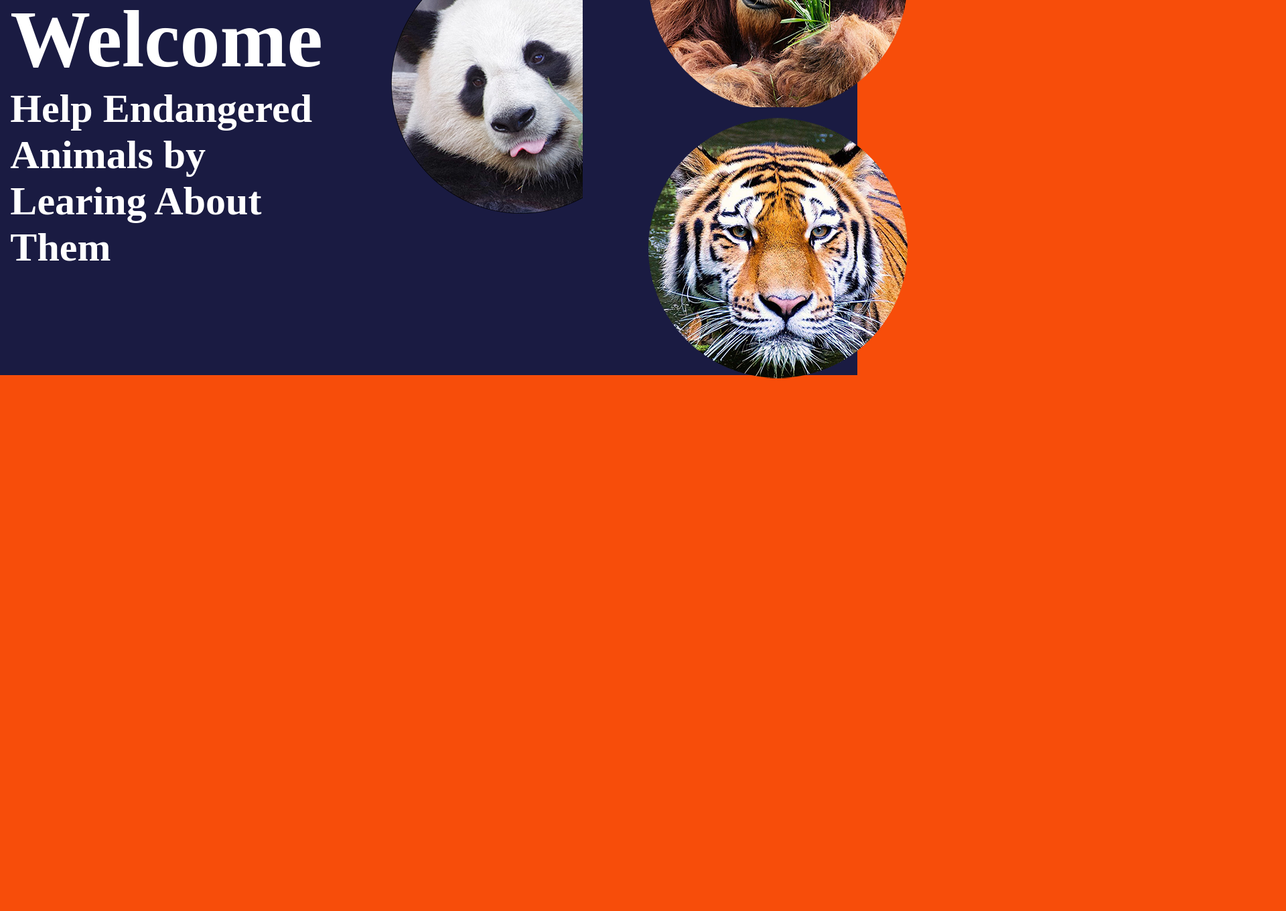
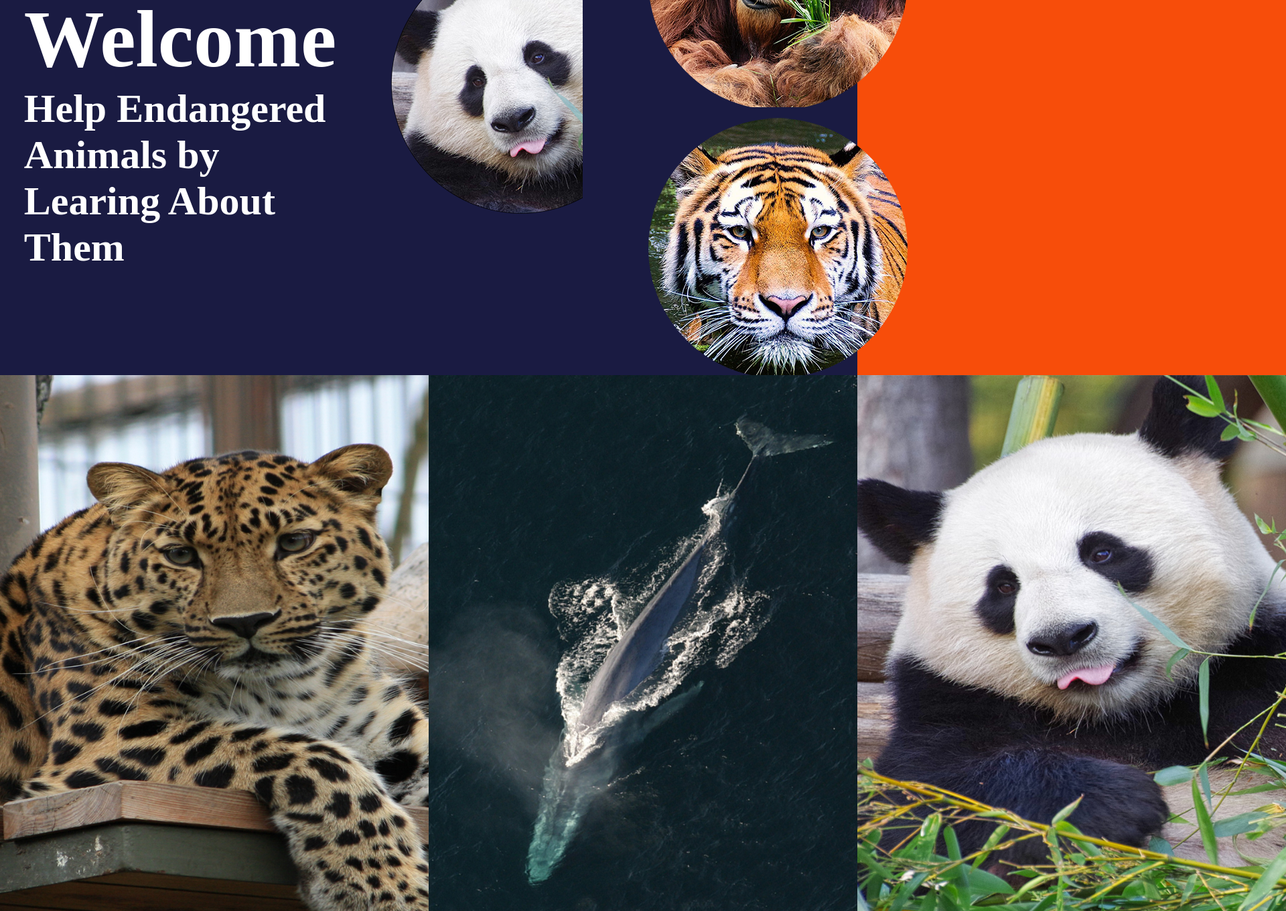
Before and after one commit to shakaliahbishell/Endangered-Animals-website, a plain HTML site: page index.html in a window 1280 px wide. Shown: the part 240-1600 px from the top of the page at 67% size, 1920 px wide, since content can reach past the window. Before the commit the page ends 992 px from the top, so only its background shows below. Drawn offline with Linux system fonts and the light colour scheme.

Commit message:
development sprint 2
added in the slideshow on homepage images and hover effect on main page images.

```diff
--- a/css/endangered_animal.css
+++ b/css/endangered_animal.css
@@ -3,8 +3,15 @@ body{
 	margin:0;
 	width:100vw;
 	height:100vh;
+	overflow-x:hidden;
 	}
-
+#homescreen{
+	background-color:red;
+	margin:0;
+	padding:0;
+	width:100vw;
+	height:100vh;
+}
 /* left side main div for title*/
 #welcome{
 	background-color:#1a1b42;
@@ -17,14 +24,14 @@ h1{
 	font-size:120px;
 	padding-top:45%;
 	font-family:kayak sans;
-	padding-left:3%;
+	padding-left:7%;
 	margin:0;
 }
 h2{
 	color:white;
 	font-size:60px;
 	font-family:kayak sans;
-	padding-left:3%;
+	padding-left:7%;
 	margin:0;
 }
 /*divs for circle images*/
@@ -54,3 +61,37 @@ h2{
 	padding-left:7%;
 }
 /*end of divs for circle images*/
+/*start of main image screen*/
+#imagescreen{
+	background-color:pink;
+	margin:0;
+	padding:0;
+	width:1920px;
+	height:100vh;
+	overflow-x:scroll;
+	overflow-y:hidden;
+
+
+}
+#imagebox{
+	background-color:brown;
+	margin:0;
+	padding:0;
+	width:3840px;
+	height:100%;
+	overflow:hidden;
+
+
+
+}
+.imageboxs{
+	background-color:blue;
+	height:100%;
+	width:640px;
+	display:inline;
+	float:left;
+}
+.scrollimages{
+	width: 640px;
+	height:100%;
+}
--- a/index.html
+++ b/index.html
@@ -11,6 +11,7 @@
 			<link rel="stylesheet" href="css/endangered_animal.css">
 		</head>
 		<body>
+			<div id="homescreen">
 				<div id="welcome">
 					<h1>Welcome</h1>
 					<h2>Help Endangered Animals by Learing About Them</h2>
@@ -24,5 +25,30 @@
 				<div id="circleimage3">
 					<img src="images/tiger_circle.png" alt="image of a tiger swimming in a swamp">
 				</div>
+			</div>
+			<div id="imagescreen">
+				<div id="imagebox">
+					<div class="imageboxs">
+						<img src="images/amur_leopard.jpg" alt="image of Amur Leopard" class="scrollimages">
+					</div>
+					<div class="imageboxs">
+						<img src="images/blue_whale.jpg" alt="image of a Blue Whale" class="scrollimages">
+					</div>
+					<div class="imageboxs">
+						<img src="images/giant_panda.jpg" alt="image of a Giant Panda eating bamboo" class="scrollimages">
+					</div>
+					<div class="imageboxs">
+						<img src="images/orangutan.jpg" alt="image of an Orangutan eating grass" class="scrollimages">
+					</div>
+					<div class="imageboxs">
+						<img src="images/polar_bear.jpg" alt="image of a Polar Bear with snow on its snout" class="scrollimages">
+					</div>
+					<div class="imageboxs">
+						<img src="images/tiger.jpg" alt="image of a tiger swimming in a swamp" class="scrollimages">
+					</div>
+
+				</div>
+			</div>
+
 		</body>
 	</html>
```
Lines whose indentation alone changed are shown as unchanged.
